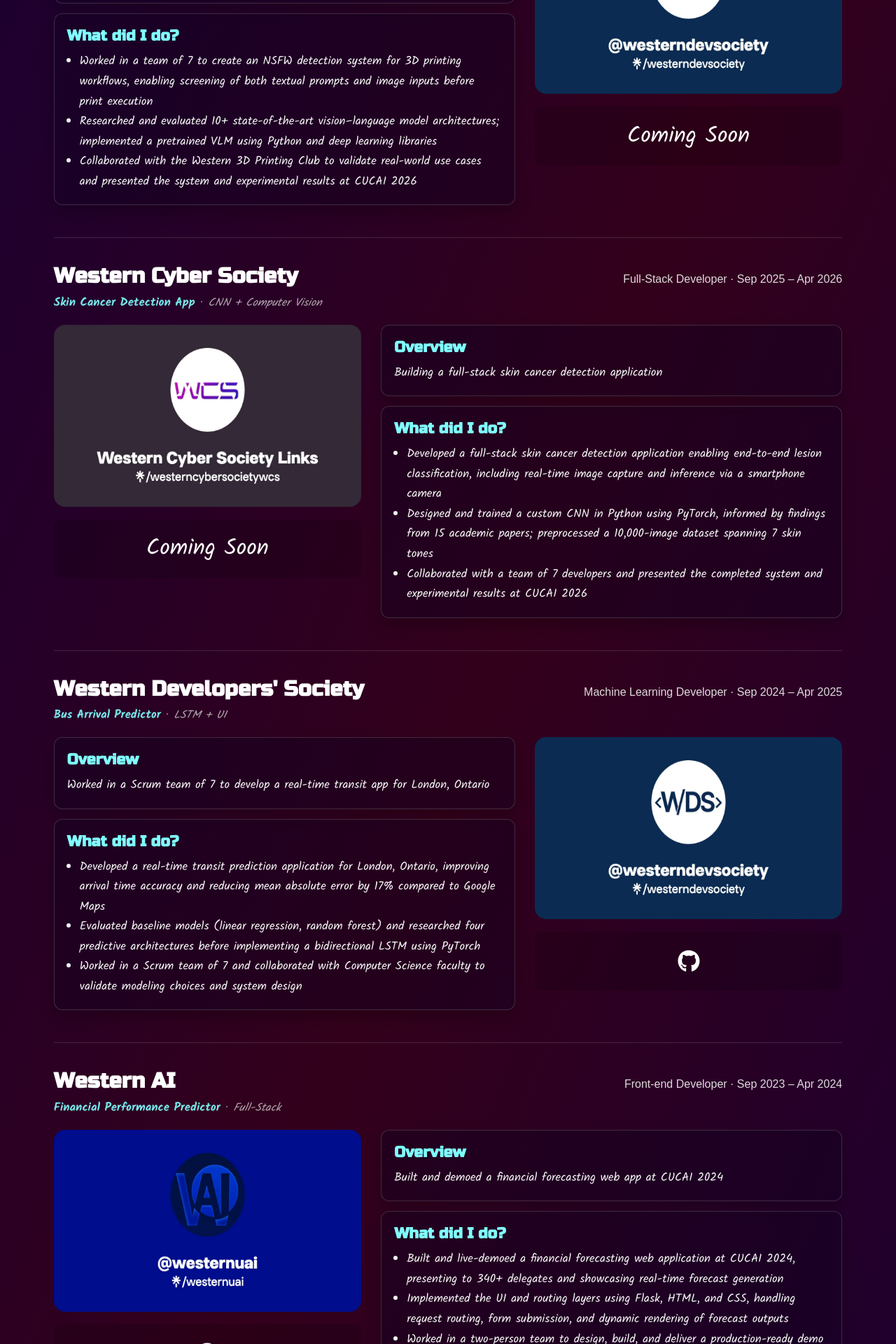
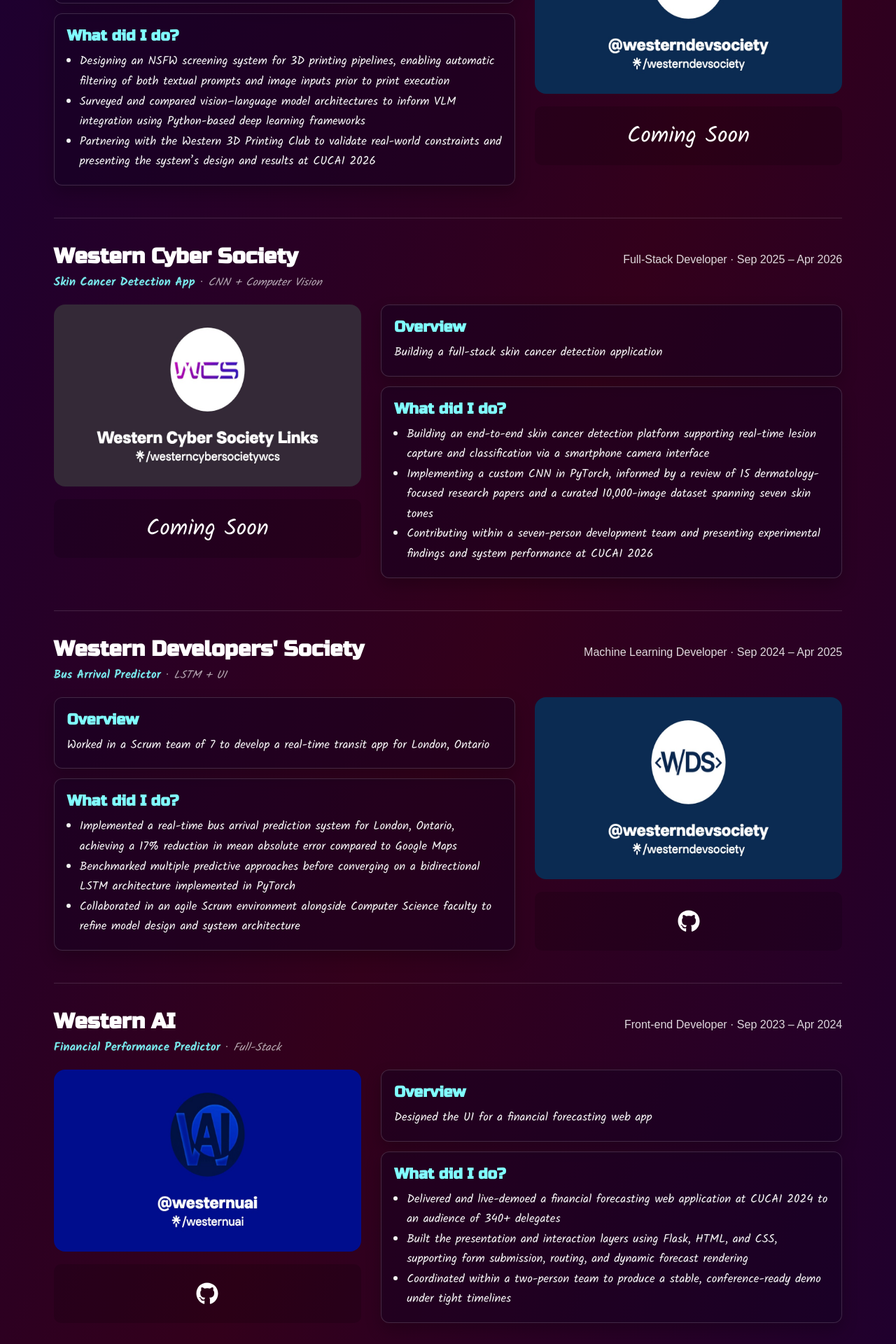
Before and after one commit to marccrasto/Portfolio_Website, a React (Create React App) app: page /projects in a window 1280 px wide. Shown: the part 520-2440 px from the top of the page at 70% size. Built offline with nearby package versions, Linux system fonts and the light colour scheme; no server answers; a web font is replaced by a local one.

Commit message:
COMPLETED: Club Projects Page; TODO:

```diff
--- a/src/pages/ProjectsPage.js
+++ b/src/pages/ProjectsPage.js
@@ -64,12 +64,12 @@
           "Developing a vision–language model (VLM) for NSFW detection in 3D printing workflows",
         didTitle: "What did I do?",
         bullets: [
-          "Worked in a team of 7 to create an NSFW detection system for 3D printing workflows, enabling screening of both textual prompts and image inputs before print execution",
-          "Researched and evaluated 10+ state-of-the-art vision–language model architectures; implemented a pretrained VLM using Python and deep learning libraries",
-          "Collaborated with the Western 3D Printing Club to validate real-world use cases and presented the system and experimental results at CUCAI 2026",
+          "Designing an NSFW screening system for 3D printing pipelines, enabling automatic filtering of both textual prompts and image inputs prior to print execution",
+          "Surveyed and compared vision–language model architectures to inform VLM integration using Python-based deep learning frameworks",
+          "Partnering with the Western 3D Printing Club to validate real-world constraints and presenting the system’s design and results at CUCAI 2026",
         ],
         projectCard: {
-          title: "NSFW Detection",
+          title: "3D Printing NSFW Detection",
           subtitle: "VLM + CNN",
           description:
             "Hover card description placeholder: what you built, why it matters, and what makes it unique.",
@@ -87,9 +87,9 @@
           "Building a full-stack skin cancer detection application",
         didTitle: "What did I do?",
         bullets: [
-            "Developed a full-stack skin cancer detection application enabling end-to-end lesion classification, including real-time image capture and inference via a smartphone camera",
-            "Designed and trained a custom CNN in Python using PyTorch, informed by findings from 15 academic papers; preprocessed a 10,000-image dataset spanning 7 skin tones",
-            "Collaborated with a team of 7 developers and presented the completed system and experimental results at CUCAI 2026"
+            "Building an end-to-end skin cancer detection platform supporting real-time lesion capture and classification via a smartphone camera interface",
+            "Implementing a custom CNN in PyTorch, informed by a review of 15 dermatology-focused research papers and a curated 10,000-image dataset spanning seven skin tones",
+            "Contributing within a seven-person development team and presenting experimental findings and system performance at CUCAI 2026",
         ],
         projectCard: {
           title: "Skin Cancer Detection App",
@@ -110,9 +110,9 @@
           "Worked in a Scrum team of 7 to develop a real-time transit app for London, Ontario",
         didTitle: "What did I do?",
         bullets: [
-            "Developed a real-time transit prediction application for London, Ontario, improving arrival time accuracy and reducing mean absolute error by 17% compared to Google Maps",
-            "Evaluated baseline models (linear regression, random forest) and researched four predictive architectures before implementing a bidirectional LSTM using PyTorch",
-            "Worked in a Scrum team of 7 and collaborated with Computer Science faculty to validate modeling choices and system design"
+            "Implemented a real-time bus arrival prediction system for London, Ontario, achieving a 17% reduction in mean absolute error compared to Google Maps",
+            "Benchmarked multiple predictive approaches before converging on a bidirectional LSTM architecture implemented in PyTorch",
+            "Collaborated in an agile Scrum environment alongside Computer Science faculty to refine model design and system architecture",
         ],
         projectCard: {
           title: "Bus Arrival Predictor",
@@ -130,12 +130,12 @@
         image: "/projects_pics/westernuai.jpg",
         overviewTitle: "Overview",
         overview:
-          "Built and demoed a financial forecasting web app at CUCAI 2024",
+          "Designed the UI for a financial forecasting web app",
         didTitle: "What did I do?",
         bullets: [
-            "Built and live-demoed a financial forecasting web application at CUCAI 2024, presenting to 340+ delegates and showcasing real-time forecast generation",
-            "Implemented the UI and routing layers using Flask, HTML, and CSS, handling request routing, form submission, and dynamic rendering of forecast outputs",
-            "Worked in a two-person team to design, build, and deliver a production-ready demo under conference conditions"
+            "Delivered and live-demoed a financial forecasting web application at CUCAI 2024 to an audience of 340+ delegates",
+            "Built the presentation and interaction layers using Flask, HTML, and CSS, supporting form submission, routing, and dynamic forecast rendering",
+            "Coordinated within a two-person team to produce a stable, conference-ready demo under tight timelines",
         ],
         projectCard: {
           title: "Financial Performance Predictor",
@@ -170,7 +170,7 @@
           <div className="work-page">
             <div className="work-header">
               <h1>Club Projects</h1>
-              <p>Clubs, projects, and what I built in each.</p>
+              <p>Clubs, projects, and my contributions.</p>
             </div>
 
             {clubs.map((c, idx) => (
```
